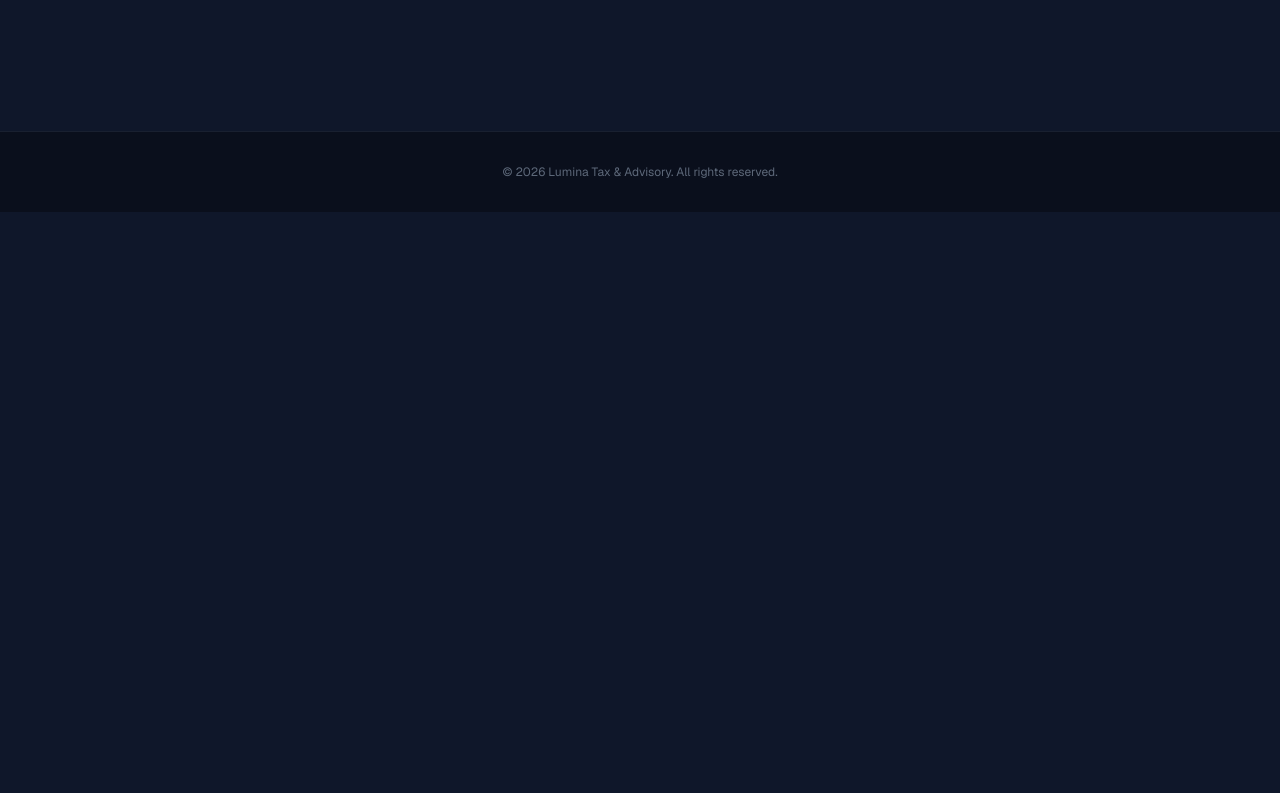
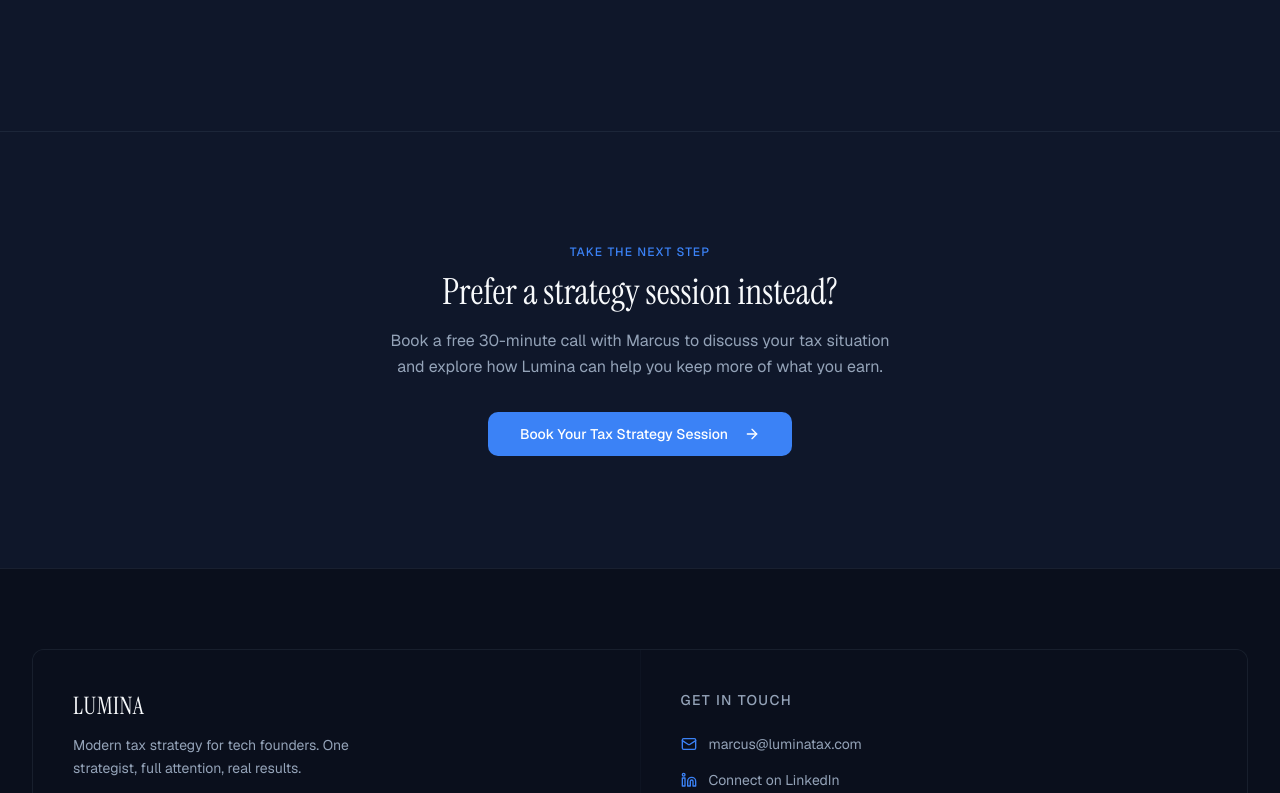
Before and after one commit to ghostnode-cloud/v0-lumina-landing-page---TEST, a Next.js app: page /contact in a window 1280 px wide. Shown: the part 987-1780 px from the top of the page. Before the commit the page ends 1199 px from the top, so only its background shows below. Built offline with nearby package versions, Linux system fonts and the light colour scheme.

Commit message:
feat: enhance contact page with CTA and BentoFooter\n\nUpdate footer to full BentoFooter and add CTA section.

```diff
--- a/app/contact/contact-content.tsx
+++ b/app/contact/contact-content.tsx
@@ -4,11 +4,23 @@ import { Button } from "@/components/ui/button"
 import { Input } from "@/components/ui/input"
 import { Label } from "@/components/ui/label"
 import { Textarea } from "@/components/ui/textarea"
-import { Mail, Linkedin, ArrowLeft } from "lucide-react"
+import { Mail, Linkedin, ArrowLeft, ArrowRight } from "lucide-react"
 import Link from "next/link"
 import { motion } from "framer-motion"
+import { BookingModalProvider, useBookingModal } from "@/components/landing/booking-modal"
+import { BentoFooter } from "@/components/landing/bento-footer"
 
 export function ContactPageContent() {
+  return (
+    <BookingModalProvider>
+      <ContactPageInner />
+    </BookingModalProvider>
+  )
+}
+
+function ContactPageInner() {
+  const { openModal } = useBookingModal()
+
   return (
     <div className="min-h-screen bg-background">
       {/* Header Bar */}
@@ -173,15 +185,41 @@ export function ContactPageContent() {
         </div>
       </main>
 
-      {/* Simple footer */}
-      <footer className="border-t border-border/30 bg-[#0A0F1C] py-8">
-        <div className="section-container text-center">
-          <p className="text-xs text-muted-foreground/60">
-            &copy; {new Date().getFullYear()} Lumina Tax & Advisory. All rights
-            reserved.
-          </p>
+      {/* CTA Section */}
+      <section className="border-t border-border/30 bg-background py-20 sm:py-28">
+        <div className="section-container">
+          <motion.div
+            initial={{ opacity: 0, y: 20 }}
+            whileInView={{ opacity: 1, y: 0 }}
+            viewport={{ once: true, margin: "-80px" }}
+            transition={{ duration: 0.6 }}
+            className="mx-auto flex max-w-2xl flex-col items-center text-center"
+          >
+            <span className="mb-3 inline-block text-xs font-medium uppercase tracking-widest text-accent">
+              Take the Next Step
+            </span>
+            <h2 className="font-serif text-3xl text-foreground sm:text-4xl text-balance">
+              Prefer a strategy session instead?
+            </h2>
+            <p className="mt-4 max-w-lg text-base leading-relaxed text-muted-foreground">
+              Book a free 30-minute call with Marcus to discuss your tax
+              situation and explore how Lumina can help you keep more of what
+              you earn.
+            </p>
+            <Button
+              onClick={openModal}
+              size="lg"
+              className="group mt-8 bg-accent text-accent-foreground hover:bg-accent/90"
+            >
+              Book Your Tax Strategy Session
+              <ArrowRight className="ml-2 h-4 w-4 transition-transform group-hover:translate-x-1" />
+            </Button>
+          </motion.div>
         </div>
-      </footer>
+      </section>
+
+      {/* Bento Footer */}
+      <BentoFooter />
     </div>
   )
 }
```
